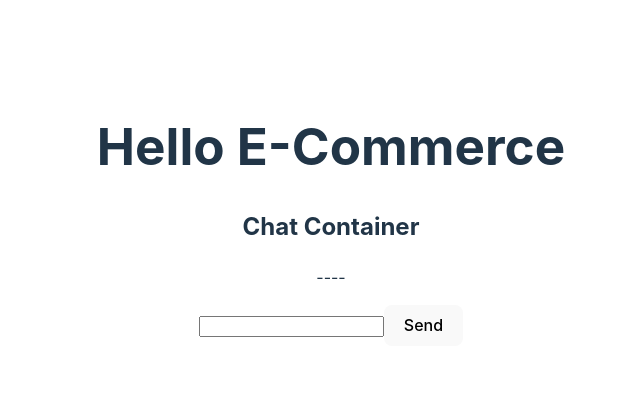
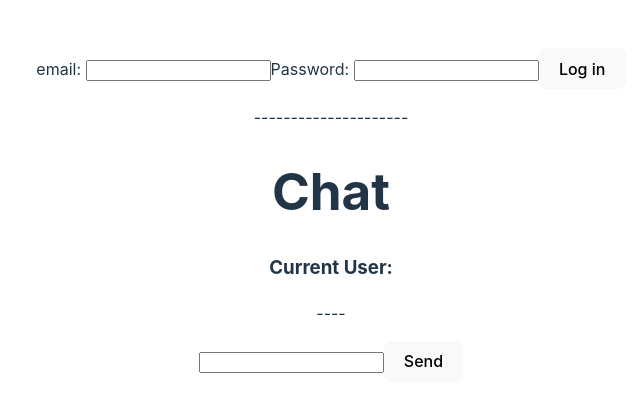
Before and after one commit to francis8933/Finance, a React (Vite) app: page / in a window 1280 px wide. Shown: the part 185-590 px from the top of the page, without its empty margins (309-949 px from the left). Built offline with nearby package versions, Linux system fonts and the light colour scheme.

Commit message:
login sample

```diff
--- a/src/App.tsx
+++ b/src/App.tsx
@@ -1,11 +1,23 @@
+import { useState } from 'react';
 import './App.css';
 import ChatContainer from './components/ChatContainer';
+import UserLogin from './components/UserLogin';
 
 function App() {
+  const [user, setUser] = useState('');
+
+  const handleSubmit = (e: React.SyntheticEvent, email: string) => {
+    e.preventDefault();
+    setUser(email);
+    console.log('user', user);
+  };
+
   return (
     <div>
-      <h1>Hello E-Commerce</h1>
-      <ChatContainer />
+      <UserLogin handleSubmit={handleSubmit} />
+      <p>---------------------</p>
+      <h1>Chat</h1>
+      <ChatContainer user={user} />
     </div>
   );
 }
--- a/src/components/ChatBox.tsx
+++ b/src/components/ChatBox.tsx
@@ -9,13 +9,10 @@ type messageData = {
   date: string;
 };
 
-export default function ChatBox({ message }: obj): React.JSX.Element {
-  let KeyNumber = 0;
-
-  const listOfMessages = message.map((msg: messageData) => {
-    KeyNumber++;
+const ChatBox = ({ message }: obj): React.JSX.Element => {
+  const listOfMessages = message.map((msg: messageData, index: number) => {
     return (
-      <div key={KeyNumber}>
+      <div key={index}>
         <p>{msg.sendBy}</p>
         <p>{msg.text}</p>
         <p>{msg.date}</p>
@@ -24,4 +21,5 @@ export default function ChatBox({ message }: obj): React.JSX.Element {
     );
   });
   return <div>{listOfMessages}</div>;
-}
+};
+export default ChatBox;
--- a/src/components/ChatContainer.tsx
+++ b/src/components/ChatContainer.tsx
@@ -1,8 +1,11 @@
-import React, { useState } from 'react';
+import { useState } from 'react';
 import ChatBox from './ChatBox';
 import InputMessage from './InputMessage';
 
-export default function ChatContainer(): React.JSX.Element {
+type obj = {
+  user: string;
+};
+const ChatContainer = (user: obj): JSX.Element => {
   const [message, setMessage] = useState([{ sendBy: '', text: '', date: '' }]);
 
   //   useEffect(SetMessage(data), []);
@@ -21,9 +24,10 @@ export default function ChatContainer(): React.JSX.Element {
 
   return (
     <div className="ChatContainer">
-      <h2>Chat Container</h2>
+      <h3>Current User: {user.user}</h3>
       <ChatBox message={message} />
       <InputMessage handleClick={handleClick} />
     </div>
   );
-}
+};
+export default ChatContainer;
--- a/src/components/InputMessage.tsx
+++ b/src/components/InputMessage.tsx
@@ -3,7 +3,7 @@ import React, { useState } from 'react';
 type obj = {
   handleClick: (message: string) => void;
 };
-export default function InputMessage({ handleClick }: obj): React.JSX.Element {
+const InputMessage = ({ handleClick }: obj): JSX.Element => {
   const [inputMenssage, setInputMessage] = useState('');
 
   const handleChange = (e: React.SyntheticEvent) => {
@@ -15,7 +15,15 @@ export default function InputMessage({ handleClick }: obj): React.JSX.Element {
   return (
     <div>
       <input name="inputText" onChange={handleChange} value={inputMenssage} />
-      <button onClick={() => handleClick(inputMenssage)}>Send</button>
+      <button
+        onClick={() => {
+          handleClick(inputMenssage);
+          setInputMessage('');
+        }}
+      >
+        Send
+      </button>
     </div>
   );
-}
+};
+export default InputMessage;
--- a/src/components/UserLogin.tsx
+++ b/src/components/UserLogin.tsx
@@ -0,0 +1,47 @@
+import { useState } from 'react';
+
+type obj = {
+  handleSubmit: (e: React.SyntheticEvent, email: string) => void;
+};
+
+const UserLogin = ({ handleSubmit }: obj): JSX.Element => {
+  const [email, setEmail] = useState('');
+  const [password, setPassword] = useState('');
+
+  const handleChange = (e: React.SyntheticEvent, passW: string) => {
+    const target = e.target as HTMLInputElement;
+    if (passW === 'password') setPassword(target.value);
+    else setEmail(target.value);
+  };
+
+  return (
+    <div>
+      <form>
+        <label>
+          email:{' '}
+          <input
+            type="text"
+            value={email}
+            onChange={(e) => handleChange(e, 'email')}
+          ></input>
+        </label>
+        <label>
+          Password:{' '}
+          <input
+            type="text"
+            value={password}
+            onChange={(e) => handleChange(e, 'password')}
+          ></input>
+        </label>
+        <button
+          onClick={(e) => {
+            handleSubmit(e, email);
+          }}
+        >
+          Log in
+        </button>
+      </form>
+    </div>
+  );
+};
+export default UserLogin;
```
